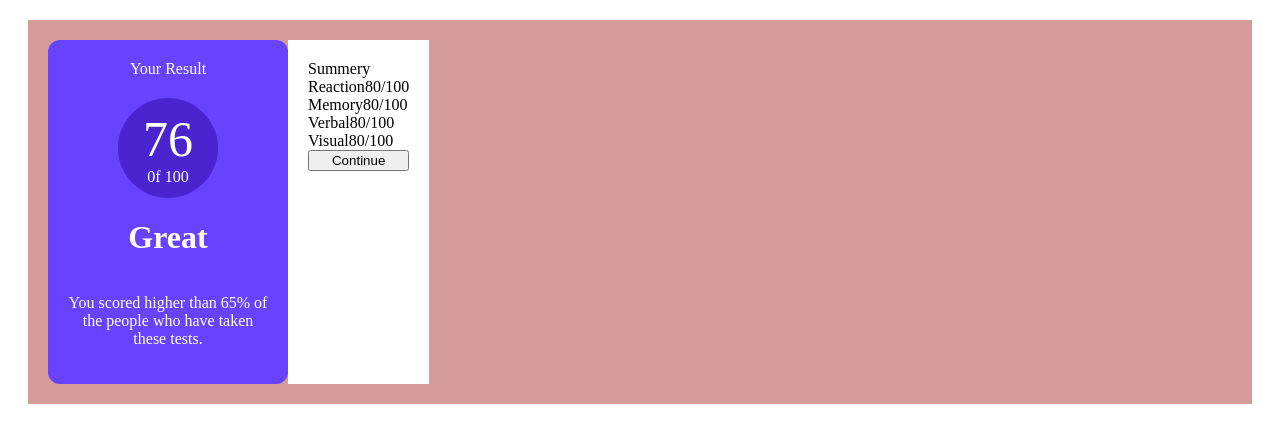
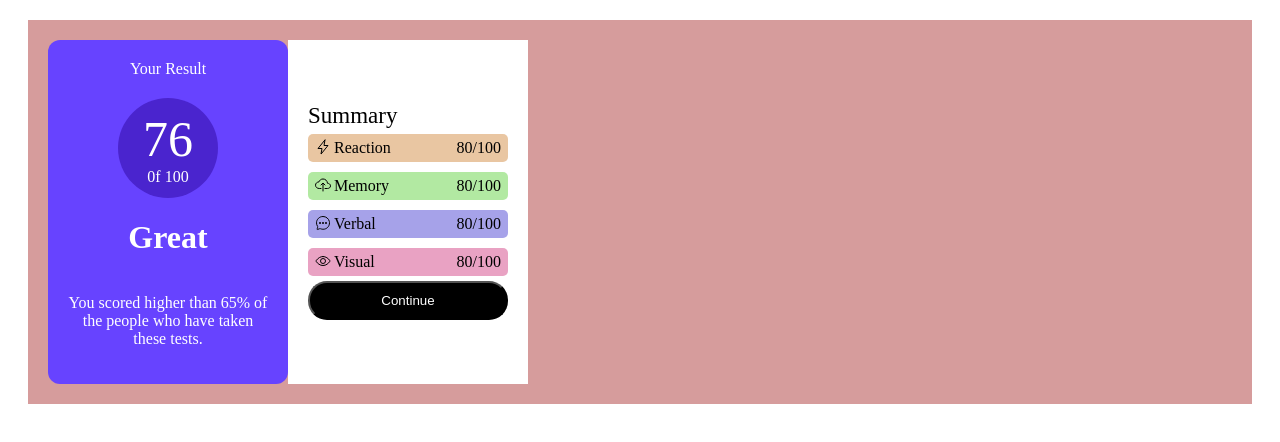
Before and after one commit to paulwritescode/Lobster-TheJituTraining, a plain HTML site: page Flex-Assignment/file.html in a window 1280 px wide. Drawn offline with nearby package versions, Linux system fonts and the light colour scheme.

Commit message:
Styled Right Side

```diff
--- a/Flex-Assignment/file.css
+++ b/Flex-Assignment/file.css
@@ -26,10 +26,6 @@
   padding: 20px;
 }
 
-.one {
-  display: flex;
-}
-
 .circle {
   background-color: rgb(74, 36, 206);
   border-radius: 50%;
@@ -49,3 +45,55 @@
   width: 200px;
   text-align: center;
 }
+
+/* Right Side Styling */
+.right {
+  width: 200px;
+  justify-content: center;
+}
+.one {
+}
+
+.summery {
+  margin: 0px;
+  font-size: 23px;
+}
+.one,
+.two,
+.three,
+.four {
+  display: flex;
+  justify-content: space-between;
+  margin-top: 5px;
+  margin-bottom: 5px;
+  padding: 5px;
+  padding-left: 7px;
+  padding-right: 7px;
+  border-radius: 5px;
+}
+
+/* colors for the reaction, memory, verbal, visual */
+.one {
+  background-color: rgba(198, 107, 15, 0.384);
+}
+.two {
+  background-color: rgba(55, 198, 15, 0.384);
+}
+.three {
+  background-color: rgba(24, 15, 198, 0.384);
+}
+.four {
+  background-color: rgba(198, 15, 100, 0.384);
+}
+
+.icon {
+  gap: 3px;
+  display: flex;
+}
+
+button {
+  background-color: rgb(0, 0, 0);
+  color: white;
+  border-radius: 19px;
+  padding: 10px;
+}
--- a/Flex-Assignment/file.html
+++ b/Flex-Assignment/file.html
@@ -33,44 +33,48 @@
 
 
     <div class="right">
-        <div class="summery">Summery</div>
+        <div class="summery">Summary</div>
         <div class="one">
             <div class="icon">
-                <img src="" alt="">
-            </div>
+                <ion-icon name="flash-outline"></ion-icon>
                 <div class="text">
                     Reaction
+                </div>
             </div>
             <div class="numbers">80/100</div>
         </div>
 
-        <div class="one">
+
+        <div class="two">
             <div class="icon">
-                <img src="" alt="">
-            </div>
+                <ion-icon name="cloud-upload-outline"></ion-icon>
                 <div class="text">
                     Memory
                 </div>
+            </div>
+
             <div class="numbers">80/100</div>
         </div>
 
-        <div class="one">
+        <div class="three">
             <div class="icon">
-                <img src="" alt="">
-            </div>
+                <ion-icon name="chatbubble-ellipses-outline"></ion-icon>
                 <div class="text">
                     Verbal
                 </div>
+            </div>
+
             <div class="numbers">80/100</div>
         </div>
 
-        <div class="one">
+        <div class="four">
             <div class="icon">
-                <img src="" alt="">
-            </div>
+                <ion-icon name="eye-outline"></ion-icon>
                 <div class="text">
                     Visual
                 </div>
+            </div>
+
             <div class="numbers">80/100</div>
         </div>
 
@@ -78,5 +82,7 @@
         <button>Continue</button>
     </div>
 </div>
+<script type="module" src="https://unpkg.com/ionicons@7.1.0/dist/ionicons/ionicons.esm.js"></script>
+<script nomodule src="https://unpkg.com/ionicons@7.1.0/dist/ionicons/ionicons.js"></script>
 </body>
 </html>
```
Lines whose indentation alone changed are shown as unchanged.
